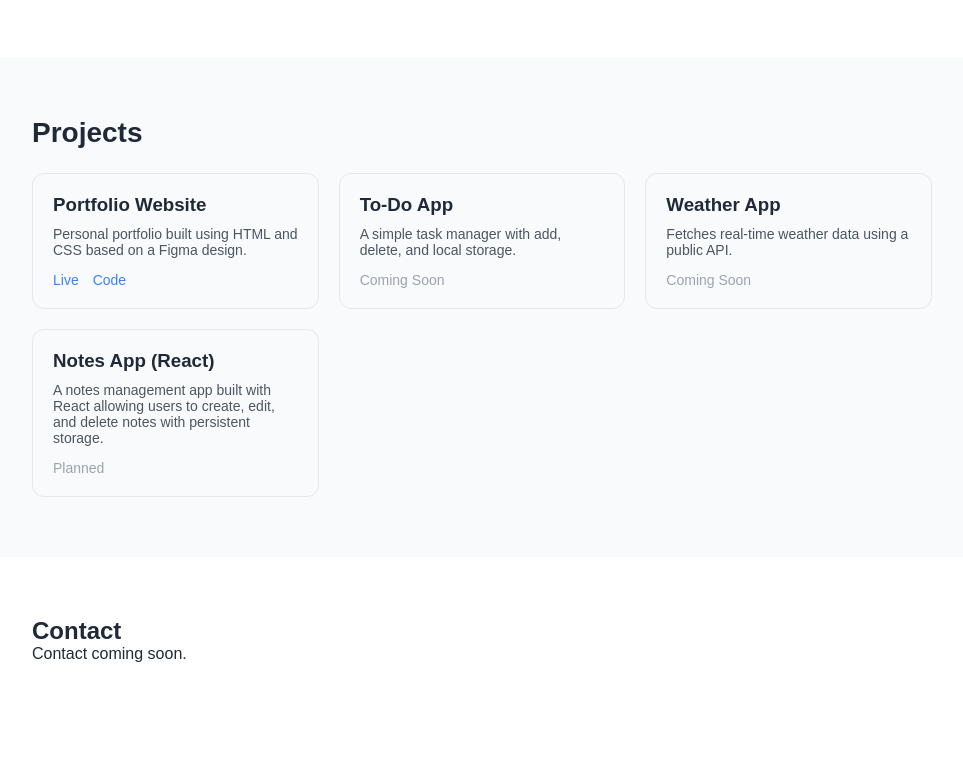
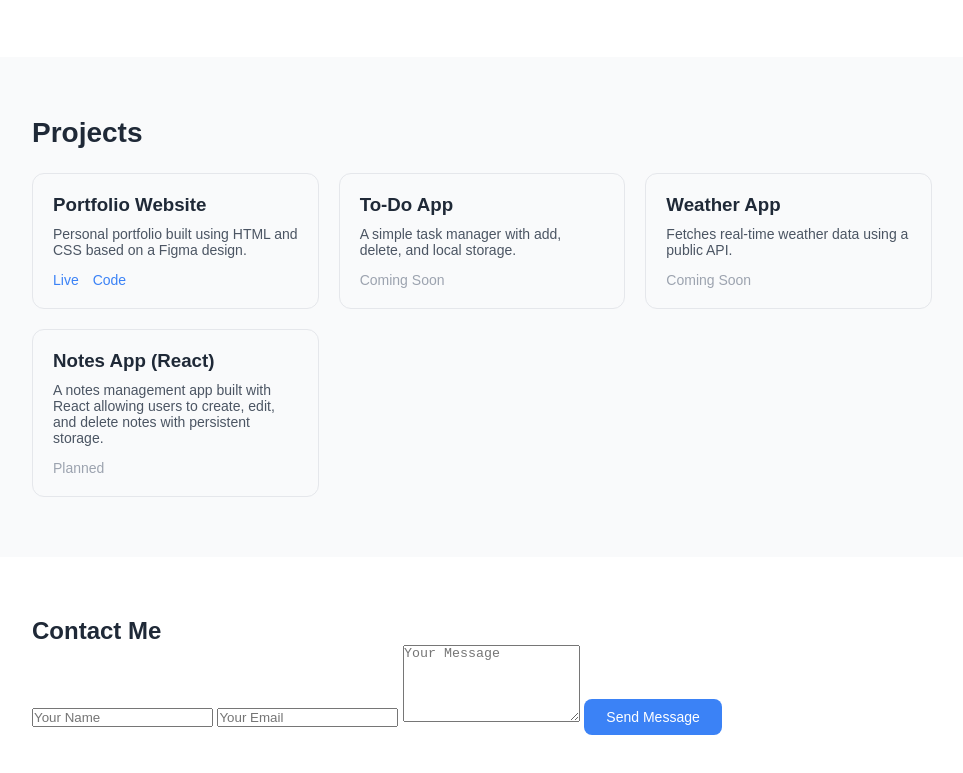
Before and after one commit to Tabishkh07/portfolio-site, a plain HTML site: page index.html in a window 1280 px wide. Shown: the part 1518-2291 px from the top of the page, without its empty margins (28-991 px from the left). Before the commit the page ends 2241 px from the top, so only its background shows below. Drawn offline with Linux system fonts and the light colour scheme.

Commit message:
feat: Added the contact form

```diff
--- a/index.html
+++ b/index.html
@@ -154,12 +154,17 @@
 </section>
 
 
-  <!-- CONTACT PLACEHOLDER (EMPTY FOR NOW) -->
-  <section id="contact">
-    <h2>Contact</h2>
-    <p>Contact coming soon.</p>
-  </section>
+ <!-- CONTACT SECTION -->
+<section id="contact">
+  <h2>Contact Me</h2>
 
+  <form class="contact-form">
+    <input type="text" placeholder="Your Name" required />
+    <input type="email" placeholder="Your Email" required />
+    <textarea rows="5" placeholder="Your Message" required></textarea>
+    <button class="btn primary" type="submit">Send Message</button>
+  </form>
+</section>
 
 </body>
 </html>
```
